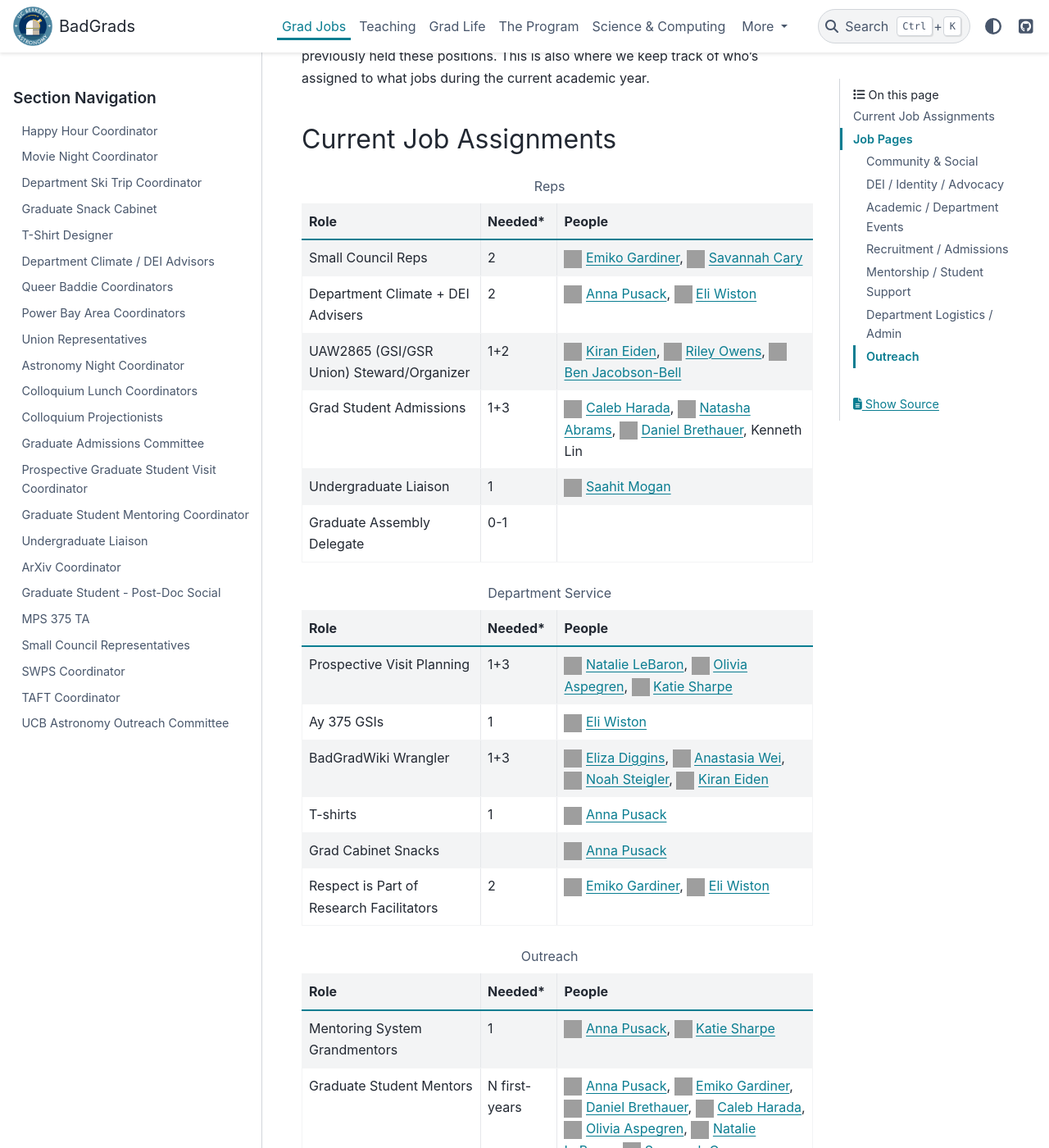
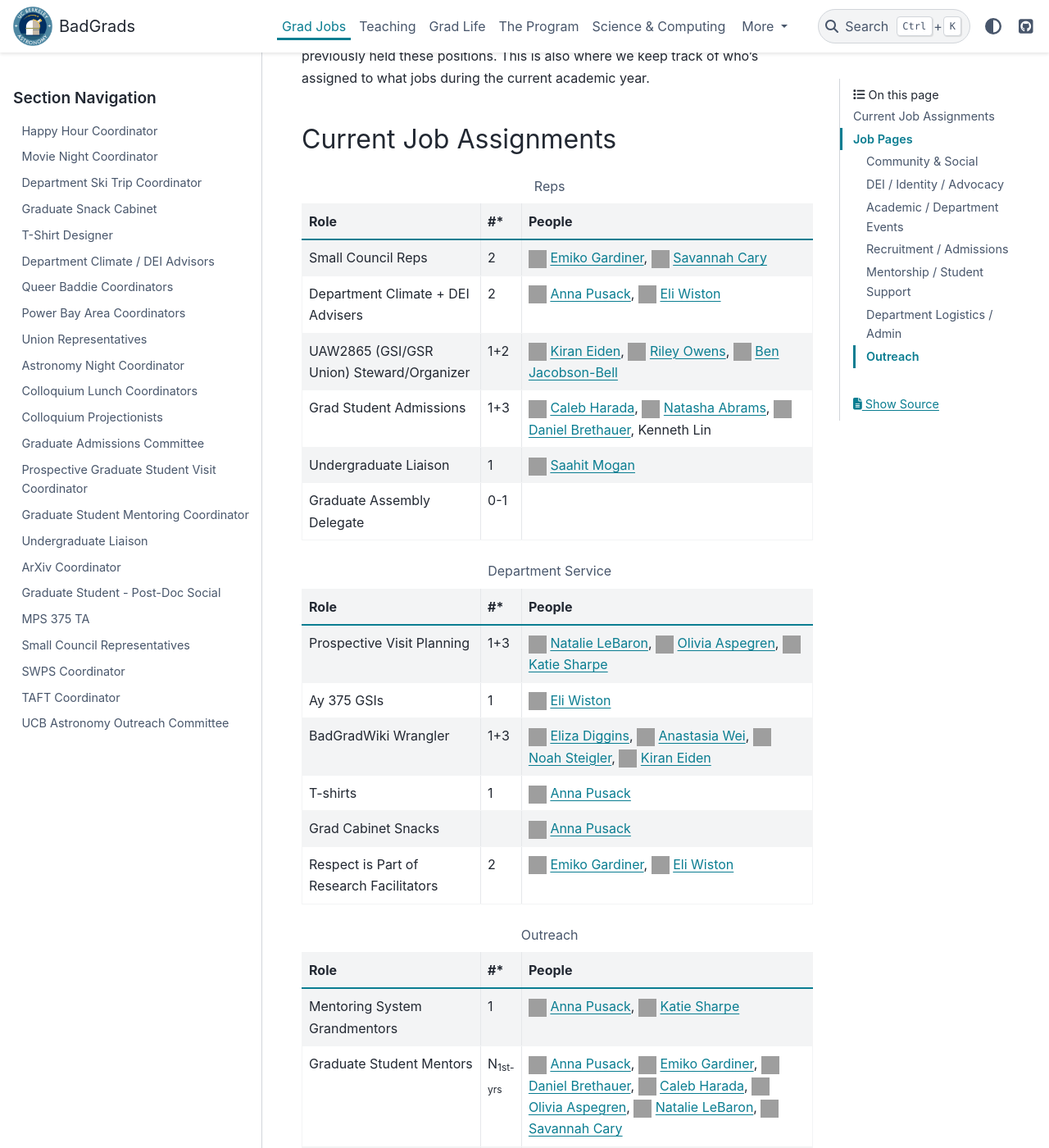
Before and after one commit to BadGrads/BadGradWiki, a Sphinx documentation site: the page built from wiki/source/grad_jobs/index.rst, in a window 1280 px wide and 1400 px high, scrolled down 331 px, cut to the strip 0-1400 px from the top of the window. Shown: the whole strip at 82% size. Built offline with Sphinx 7.4.7 and the PyData theme 0.15.4, drawn with Linux system fonts in a browser that asks for light colours; grey boxes are pictures that could not be loaded.

Commit message:
Adjust column spacing

```diff
--- a/wiki/source/grad_jobs/index.rst
+++ b/wiki/source/grad_jobs/index.rst
@@ -15,11 +15,11 @@ Current Job Assignments
 -----------------------
 
 .. list-table:: Reps
-   :widths: 35 15 50
+   :widths: 35 8 57
    :header-rows: 1
 
    * - Role
-     - Needed\*
+     - #\*
      - People
    * - Small Council Reps
      - 2
@@ -48,11 +48,11 @@ Current Job Assignments
      -
 
 .. list-table:: Department Service
-   :widths: 35 15 50
+   :widths: 35 8 57
    :header-rows: 1
 
    * - Role
-     - Needed\*
+     - #\*
      - People
    * - Prospective Visit Planning
      - 1+3
@@ -80,18 +80,18 @@ Current Job Assignments
        |EliWiston| `Eli Wiston <https://github.com/eli-wiston>`__
 
 .. list-table:: Outreach
-   :widths: 35 15 50
+   :widths: 35 8 57
    :header-rows: 1
 
    * - Role
-     - Needed\*
+     - #\*
      - People
    * - Mentoring System Grandmentors
      - 1
      - |AnnaPusack| `Anna Pusack <https://github.com/Rocketpack23>`__,
        |KatieSharpe| `Katie Sharpe <https://github.com/katiesharpe>`__
    * - Graduate Student Mentors
-     - N first-years
+     - N\ :sub:`1st-yrs`
      - |AnnaPusack| `Anna Pusack <https://github.com/Rocketpack23>`__,
        |EmikoGardiner| `Emiko Gardiner <https://github.com/emikocgardiner>`__,
        |DanielBrethauer| `Daniel Brethauer <https://github.com/dbrethauer>`__,
@@ -127,11 +127,11 @@ Current Job Assignments
      -
 
 .. list-table:: Talks, Teas, & Get-Togethers
-   :widths: 35 15 50
+   :widths: 35 8 57
    :header-rows: 1
 
    * - Role
-     - Needed\*
+     - #\*
      - People
    * - Colloquium Projectionist
      - 2-4
@@ -169,11 +169,11 @@ Current Job Assignments
      -
 
 .. list-table:: Fun
-   :widths: 35 15 50
+   :widths: 35 8 57
    :header-rows: 1
 
    * - Role
-     - Needed\*
+     - #\*
      - People
    * - Movie Night
      -
```
